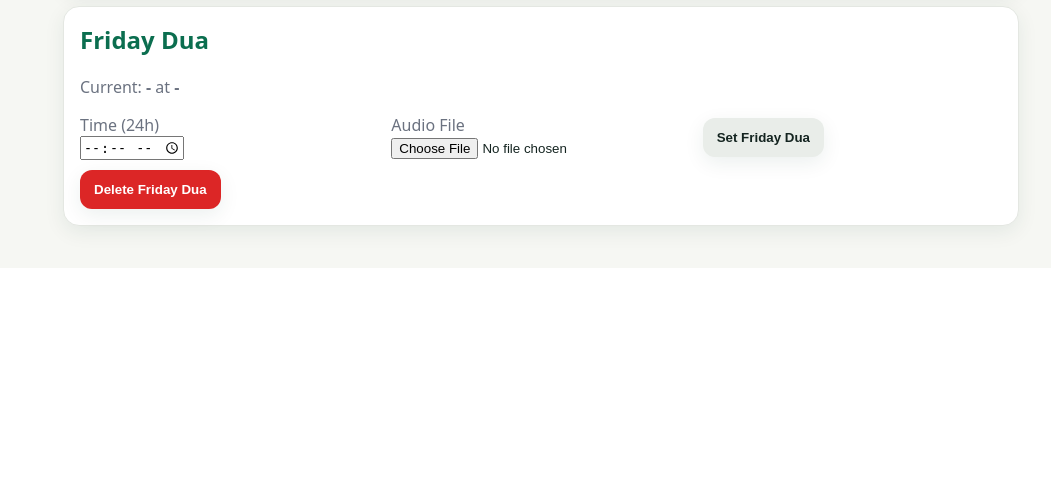
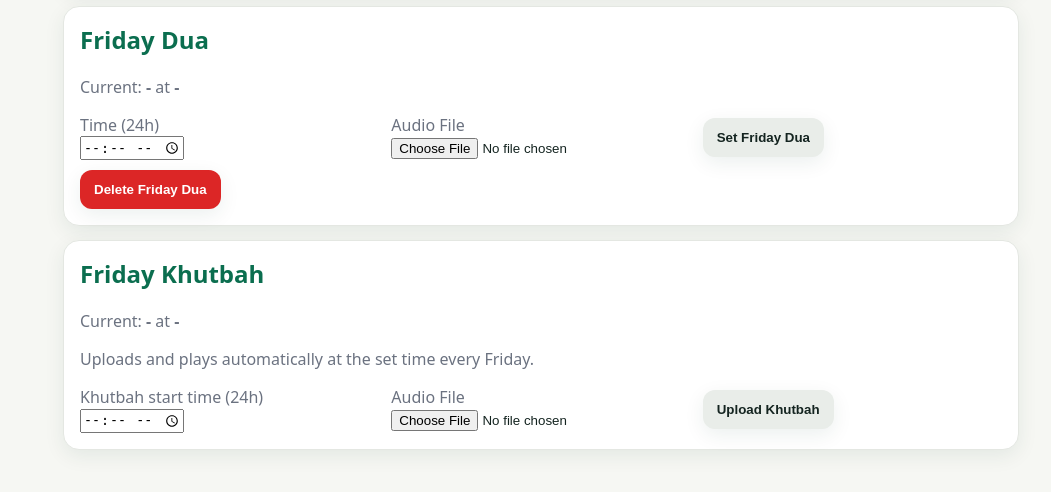
Before and after one commit to sharjeelkiyani/smart-azan, a Flask app: page /azan in a window 1280 px wide. Shown: the part 1331-1823 px from the top of the page, without its empty margins (229-1280 px from the left). Before the commit the page ends 1579 px from the top, so only its background shows below. Run offline with Flask 3, Linux system fonts and the light colour scheme.

Commit message:
Add city/postcode geocoding and full Khutbah upload + scheduling
The browser Geolocation API is blocked on plain http:// LAN addresses
(only allowed on https:// or localhost), so GPS-based location silently
fails when accessing this app by its local IP - which is the normal way
to reach it. Adds server-side city/postcode search via Open-Meteo's free
geocoding API as the real fix: no browser permission needed, works over
plain HTTP, lets you pick the right match when a name is ambiguous (e.g.
Manchester UK vs Manchester NH).

Khutbah was previously time-only with no actual audio or playback wiring
- khutbah_time was set but connected to nothing. Adds an upload form
(Azan Settings, mirroring the existing Friday Dua upload), a config field
(friday_dua.khutbah_file), and scheduler logic that plays it automatically
at khutbah_time every Friday, the same as azan/iqama/dua playback.

Co-Authored-By: Claude Sonnet 5 <noreply@anthropic.com>

```diff
--- a/app.py
+++ b/app.py
@@ -49,7 +49,7 @@ def load_config():
                 "Isha": "default_azan.mp3",
             },
             "duas": [],
-            "friday_dua": {"file": "", "time": "", "khutbah_time": ""},
+            "friday_dua": {"file": "", "time": "", "khutbah_time": "", "khutbah_file": ""},
             "iqama_audio": "iqama.mp3",
             "output_device": "auto",
             "audio_output_mode": "auto",
@@ -82,6 +82,7 @@ def load_config():
     cfg.setdefault("duas", [])
     cfg.setdefault("friday_dua", {"file": "", "time": ""})
     cfg["friday_dua"].setdefault("khutbah_time", "")
+    cfg["friday_dua"].setdefault("khutbah_file", "")
     cfg.setdefault("output_device", "auto")
     cfg.setdefault("audio_output_mode", cfg.get("output_device", "auto"))
     cfg.setdefault("alsa_device", "")
@@ -313,7 +314,7 @@ def scheduler():
                     play_audio(file_, "dua", f"Dua ({day} {t})")
                     played_events.add(eid)
 
-        # --- 3) Friday special ---
+        # --- 3) Friday special: dua + khutbah ---
         friday_dua = current_cfg.get("friday_dua") or {}
         if today_name == "friday":
             ffile = (friday_dua.get("file") or "").strip()
@@ -324,6 +325,15 @@ def scheduler():
                     print(f"[Scheduler] Playing Friday dua {ffile}")
                     play_audio(ffile, "friday_dua", "Friday dua")
                     played_events.add(eid)
+
+            kfile = (friday_dua.get("khutbah_file") or "").strip()
+            ktime = (friday_dua.get("khutbah_time") or "").strip()
+            if kfile and ktime == now.strftime("%H:%M"):
+                keid = f"khutbah_{current_minute_str}"
+                if keid not in played_events:
+                    print(f"[Scheduler] Playing Friday khutbah {kfile}")
+                    play_audio(kfile, "khutbah", "Friday khutbah")
+                    played_events.add(keid)
 
         time.sleep(10)
 
--- a/islamic_utils.py
+++ b/islamic_utils.py
@@ -6,6 +6,7 @@ math, weather uses Open-Meteo's free keyless API.
 """
 import json
 import math
+import urllib.parse
 import urllib.request
 
 KAABA_LAT = 21.4225
@@ -59,6 +60,39 @@ def qibla_bearing(lat, lon):
     return (bearing + 360) % 360
 
 
+def geocode_city(query, count=5, timeout=5):
+    """Look up a city/postcode name via Open-Meteo's free geocoding API - no
+    key needed. Used instead of browser GPS, since the Geolocation API is
+    blocked by browsers on a plain http:// LAN address (only allowed on
+    https:// or localhost)."""
+    query = (query or "").strip()
+    if not query:
+        return []
+    try:
+        url = (
+            "https://geocoding-api.open-meteo.com/v1/search"
+            f"?name={urllib.parse.quote(query)}&count={count}&language=en&format=json"
+        )
+        with urllib.request.urlopen(url, timeout=timeout) as r:
+            data = json.loads(r.read().decode())
+        out = []
+        for item in data.get("results", []) or []:
+            parts = [item.get("name")]
+            if item.get("admin1"):
+                parts.append(item["admin1"])
+            if item.get("country"):
+                parts.append(item["country"])
+            out.append({
+                "label": ", ".join(p for p in parts if p),
+                "lat": item.get("latitude"),
+                "lon": item.get("longitude"),
+            })
+        return out
+    except Exception as e:
+        print(f"[Geocode] lookup error: {e}")
+        return []
+
+
 def get_weather(lat, lon, timeout=5):
     """Current conditions via Open-Meteo - free, no API key. Returns None on
     any failure (no lat/lon configured, network down, etc.) so callers can
--- a/routes_azan.py
+++ b/routes_azan.py
@@ -218,6 +218,31 @@ def upload_iqama_audio():
     except Exception as e:
         flash(f"Failed to upload Iqama audio: {e}", "danger")
     return redirect(url_for("azan.azan_page"))
+@bp.route("/upload_khutbah_audio", methods=["POST"])
+def upload_khutbah_audio():
+    f = request.files.get("khutbah_file")
+    khutbah_time = (request.form.get("khutbah_time") or "").strip()
+    if not f or f.filename == "":
+        flash("No file selected for Khutbah audio upload.", "danger")
+        return redirect(url_for("azan.azan_page"))
+    filename = f.filename
+    try:
+        _ensure_audio_folder()
+        f.save(os.path.join(_AUDIO_FOLDER, filename))
+        with _config_lock:
+            cfg = _load_config()
+            fd = cfg.get("friday_dua") or {}
+            fd["khutbah_file"] = filename
+            if khutbah_time:
+                fd["khutbah_time"] = khutbah_time
+            cfg["friday_dua"] = fd
+            _save_config(cfg)
+        flash(f"Khutbah audio set to '{filename}' at {khutbah_time or fd.get('khutbah_time', '-')}.", "success")
+    except Exception as e:
+        flash(f"Failed to upload Khutbah audio: {e}", "danger")
+    return redirect(url_for("azan.azan_page"))
+
+
 @bp.route("/upload_after_azan_dua", methods=["POST"])
 def upload_after_azan_dua():
     f = request.files.get("file")
--- a/routes_dashboard.py
+++ b/routes_dashboard.py
@@ -115,6 +115,13 @@ def qibla_save_location():
     return jsonify({"ok": True, "lat": lat, "lon": lon})
 
 
+@bp.route("/geocode")
+def geocode():
+    q = request.args.get("q", "")
+    results = islamic_utils.geocode_city(q)
+    return jsonify({"results": results})
+
+
 # ----------------- Calendar -----------------
 
 @bp.route("/calendar")
--- a/templates/azan.html
+++ b/templates/azan.html
@@ -224,6 +224,30 @@
     </form>
   </section>
 
+  <!-- Friday Khutbah -->
+  <section class="card">
+    <h2>Friday Khutbah</h2>
+    <p class="muted">
+      Current: <strong>{{ fd.get('khutbah_file') or '-' }}</strong>
+      at <strong>{{ fd.get('khutbah_time') or '-' }}</strong>
+    </p>
+    <p class="muted">Uploads and plays automatically at the set time every Friday.</p>
+
+    <form method="post" action="{{ url_for('azan.upload_khutbah_audio') }}" enctype="multipart/form-data" class="grid2 gap">
+      <label>
+        <div class="muted">Khutbah start time (24h)</div>
+        <input type="time" name="khutbah_time" required>
+      </label>
+      <label>
+        <div class="muted">Audio File</div>
+        <input type="file" name="khutbah_file" accept="audio/*,.mp3,.wav,.ogg" required>
+      </label>
+      <div class="row">
+        <button class="btn" type="submit">Upload Khutbah</button>
+      </div>
+    </form>
+  </section>
+
 {% endblock %}
 
 {% block body_extra %}
--- a/templates/overview.html
+++ b/templates/overview.html
@@ -120,6 +120,10 @@
         </div>
         <button class="btn primary small" type="submit" style="margin-top:10px">Save</button>
       </form>
+      <p class="muted" style="margin-top:10px">
+        Khutbah audio: <strong>{{ cfg.get('friday_dua', {}).get('khutbah_file') or 'none uploaded' }}</strong> ·
+        <a href="{{ url_for('azan.azan_page') }}">Upload on Azan Settings →</a>
+      </p>
     </section>
 
     <section class="card">
```
Also changed, not shown: templates/settings.html (+53 -3 lines).
